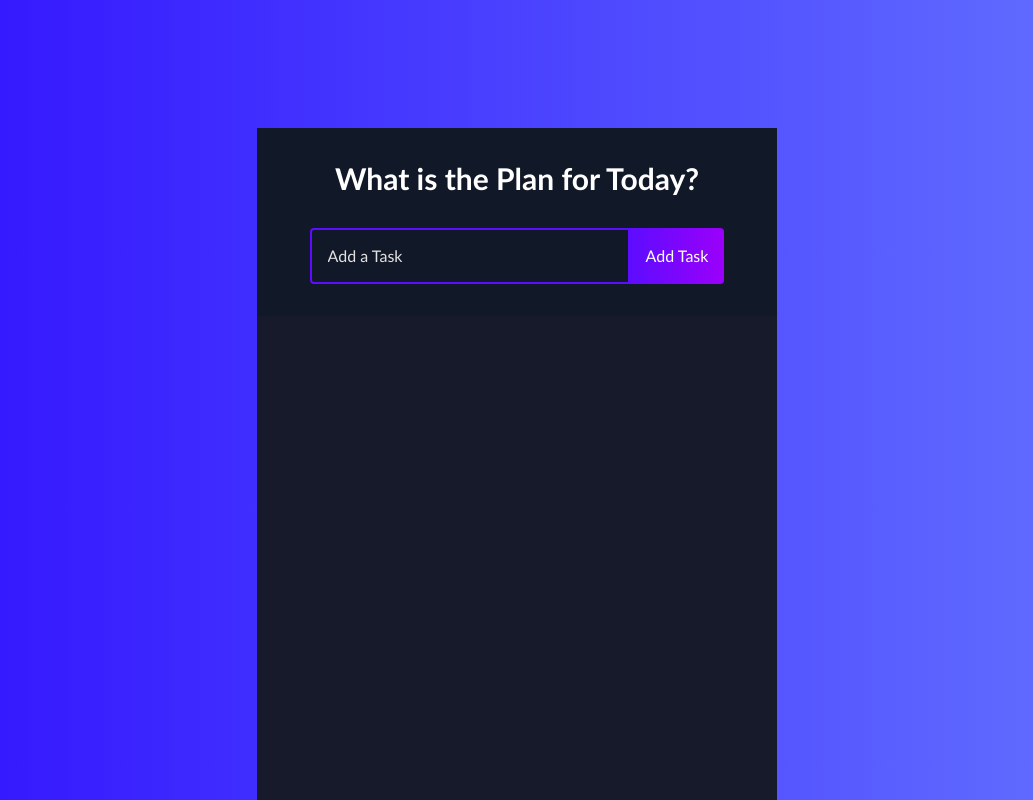
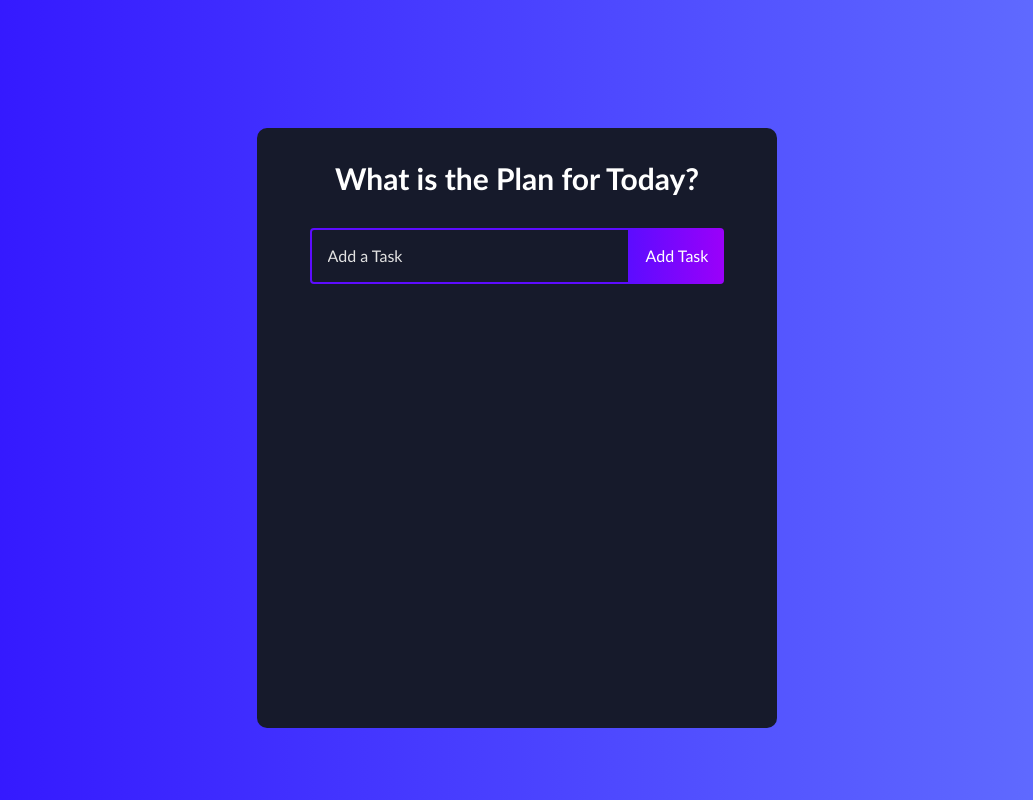
Before and after one commit to iamclement1/crud-task, a React (Vite) app: page / in a window 1280 px wide. Shown: the top 800 px of the page, without its empty margins (123-1156 px from the left). Built offline with nearby package versions, Linux system fonts and the light colour scheme.

Commit message:
made change to style

```diff
--- a/src/App.jsx
+++ b/src/App.jsx
@@ -6,7 +6,7 @@ function App() {
   const [count, setCount] = useState(0)
 
   return (
-    <div className="task-app bg-blue-800 h-screen">
+    <div className="task-app">
       <TaskList/>
     </div>
   )
--- a/src/Components/Pages/TaskList.jsx
+++ b/src/Components/Pages/TaskList.jsx
@@ -44,7 +44,7 @@ function TaskList() {
     }
 
     return (
-    <div className='text-center bg-gray-900 text-white'>
+    <div className=''>
         <h1 className='font-bold text-3xl'>What is the Plan for Today?</h1>
         <TaskForm onSubmit={addTask}/>
         <Task tasks={tasks} completeTask={completeTask}
```
